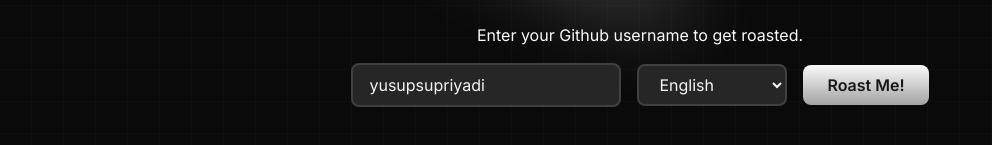
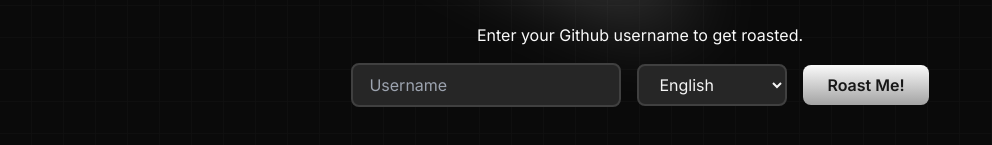
Before and after one commit to yusupsupriyadi/github-roast, a Next.js app: page / in a window 1280 px wide. Shown: the part 347-492 px from the top of the page, without its empty margins (0-992 px from the left). Built offline with nearby package versions, Linux system fonts and the light colour scheme.

Commit message:
refactor(Form): reset default GitHub username state
- Updated the Form component to reset the default GitHub username state from 'yusupsupriyadi' to an empty string for improved user experience.
- This change allows users to start with a blank input field, enhancing the form's usability.

```diff
--- a/src/app/(home)/partials/Form.tsx
+++ b/src/app/(home)/partials/Form.tsx
@@ -8,7 +8,7 @@
 
 export const Form = ({ languages }: { languages: Language[] }) => {
 	const [isLoading, setIsLoading] = useState(false);
-	const [userNameGithub, setUserNameGithub] = useState('yusupsupriyadi');
+	const [userNameGithub, setUserNameGithub] = useState('');
 	const [selectedLanguage, setSelectedLanguage] = useState('English');
 	const setResultRoasted = appStore(
 		(state: AppStore) => state.setResultRoasted,
```
